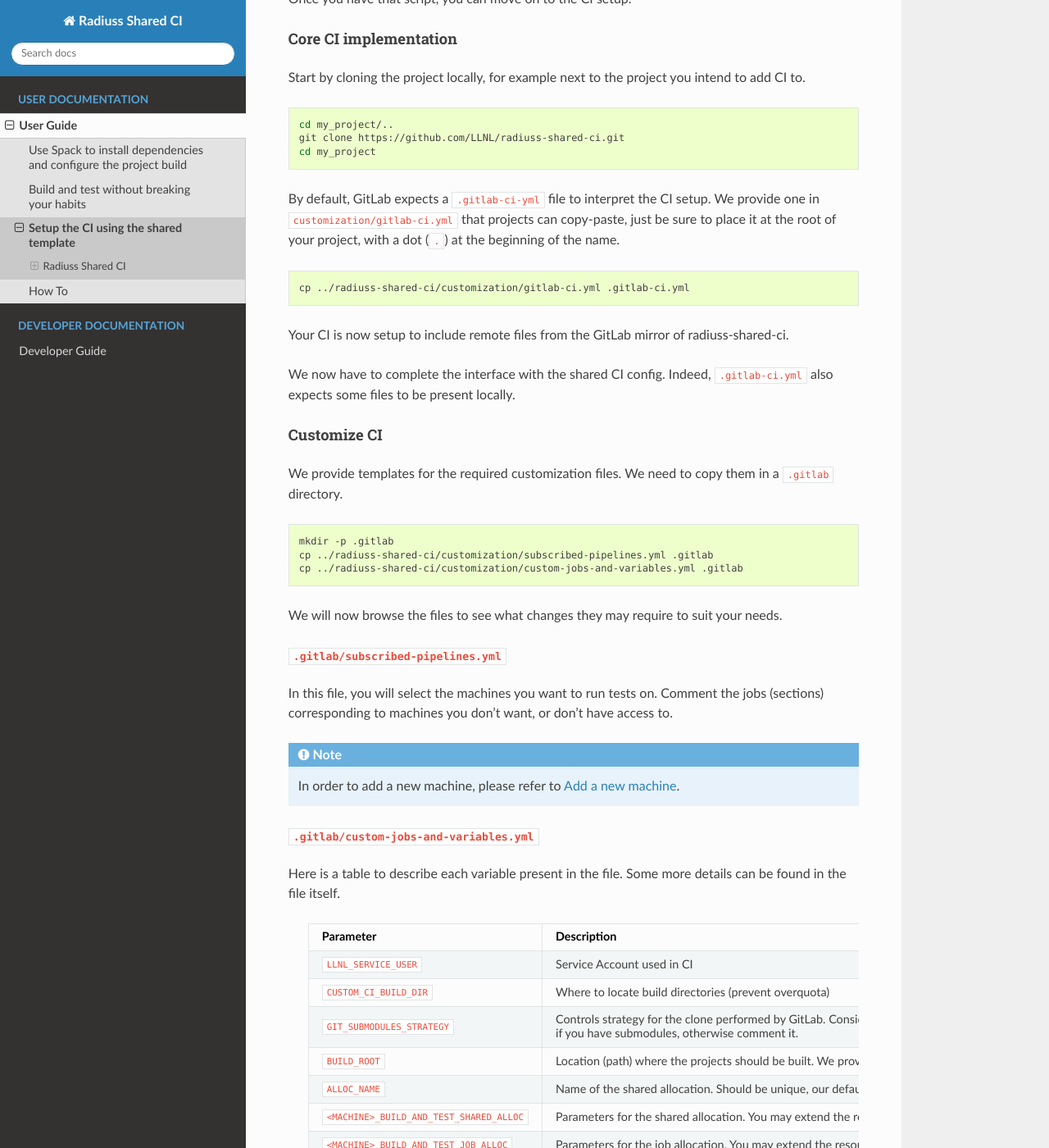
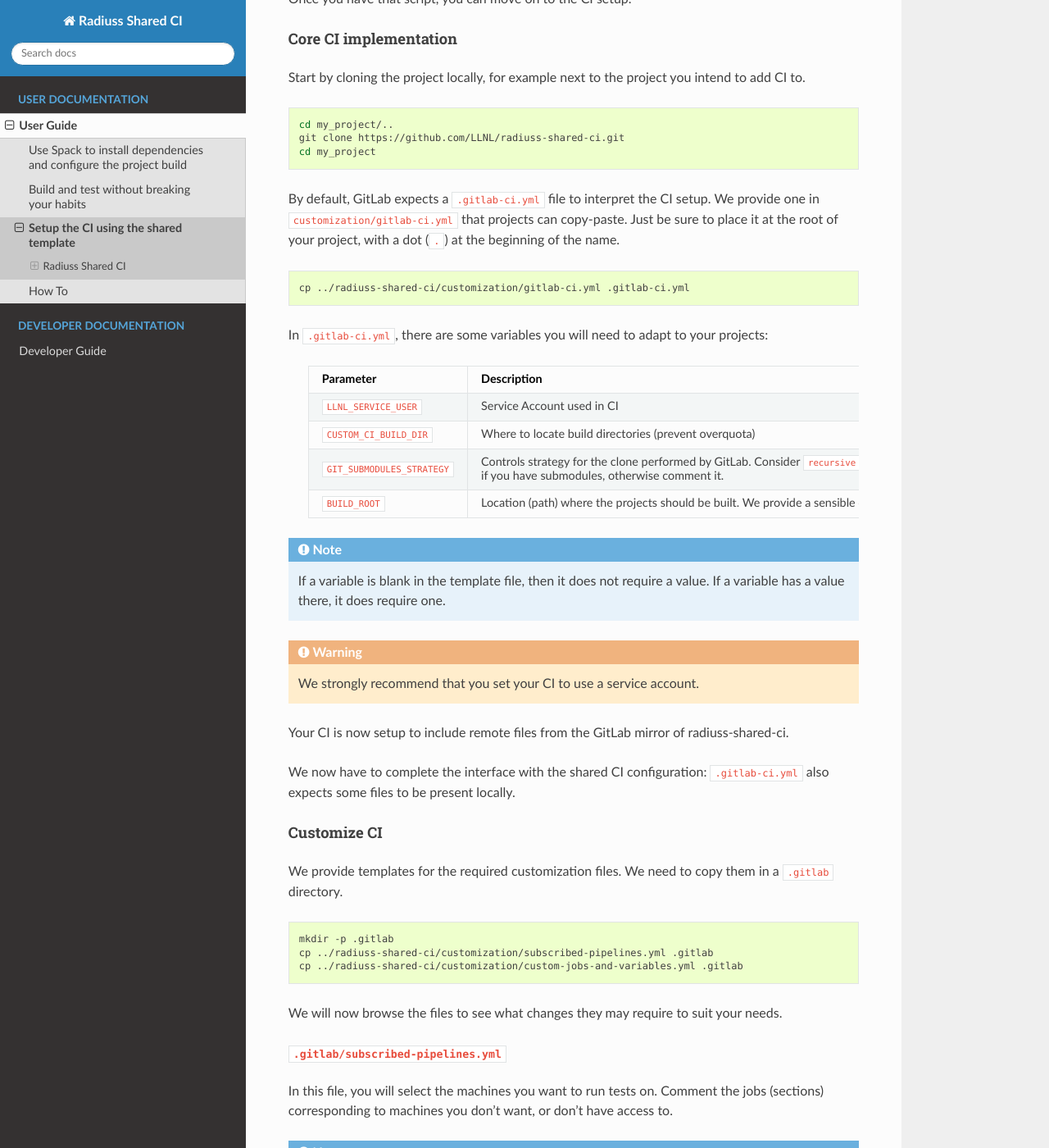
Before and after one commit to LLNL/radiuss-shared-ci, a Sphinx documentation site: the page built from docs/sphinx/user_guide/setup_ci.rst, in a window 1280 px wide and 1400 px high, scrolled down 2274 px. Shown: the whole window at 82% size. Built offline with Sphinx 7.4.7 and the Read the Docs theme 2.0.0, drawn with Linux system fonts in a browser that asks for light colours; some of the changed text lies outside the part shown.

Commit message:
Review shared ci configuration docs after recent changes

```diff
--- a/docs/sphinx/user_guide/setup_ci.rst
+++ b/docs/sphinx/user_guide/setup_ci.rst
@@ -109,20 +109,38 @@ to add CI to.
    git clone https://github.com/LLNL/radiuss-shared-ci.git
    cd my_project
 
-By default, GitLab expects a ``.gitlab-ci-yml`` file to interpret the CI setup.
-We provide one in ``customization/gitlab-ci.yml`` that projects can copy-paste,
-just be sure to place it at the root of your project, with a dot (``.``) at the
+By default, GitLab expects a ``.gitlab-ci.yml`` file to interpret the CI setup.
+We provide one in ``customization/gitlab-ci.yml`` that projects can copy-paste.
+Just be sure to place it at the root of your project, with a dot (``.``) at the
 beginning of the name.
 
 .. code-block:: bash
 
    cp ../radiuss-shared-ci/customization/gitlab-ci.yml .gitlab-ci.yml
 
+In ``.gitlab-ci.yml``, there are some variables you will need to adapt to your
+projects:
+
+ ========================================== ==========================================================================================================================
+  Parameter                                  Description
+ ========================================== ==========================================================================================================================
+  ``LLNL_SERVICE_USER``                      Service Account used in CI
+  ``CUSTOM_CI_BUILD_DIR``                    Where to locate build directories (prevent overquota)
+  ``GIT_SUBMODULES_STRATEGY``                Controls strategy for the clone performed by GitLab. Consider ``recursive`` if you have submodules, otherwise comment it.
+  ``BUILD_ROOT``                             Location (path) where the projects should be built. We provide a sensible default.
+ ========================================== ==========================================================================================================================
+
+.. note::
+   If a variable is blank in the template file, then it does not require a
+   value. If a variable has a value there, it does require one.
+
+.. warning::
+   We strongly recommend that you set your CI to use a service account.
 
 Your CI is now setup to include remote files from the GitLab mirror of
 radiuss-shared-ci.
 
-We now have to complete the interface with the shared CI config. Indeed,
+We now have to complete the interface with the shared CI configuration:
 ``.gitlab-ci.yml`` also expects some files to be present locally.
 
 .. _customize-ci:
@@ -209,10 +220,9 @@ required information:
 
 .. note::
    ``PROJECT_<MACHINE>_VARIANTS/DEPS`` apply to all the shared specs. If you
-   want to build a spec without them, you need to define an extra job. Note
-   also that if you want to build a shared spec with no change, you will need
-   to duplicate it from radiuss-shared-ci into your extra jobs and remove
-   ``PROJECT_<MACHINE>_VARIANTS/DEPS``.
+   want to build a spec without them, you need to define an extra job, even if
+   this is a shared spec: in that case you can give the extra jobs the exact
+   same name as the shared one so that the latter will be overridden.
 
 Non-RADIUSS Projects
 --------------------
```
Also changed, not shown: other parts of docs/sphinx/user_guide/setup_ci.rst (+2 -9 lines), 2 other files.
